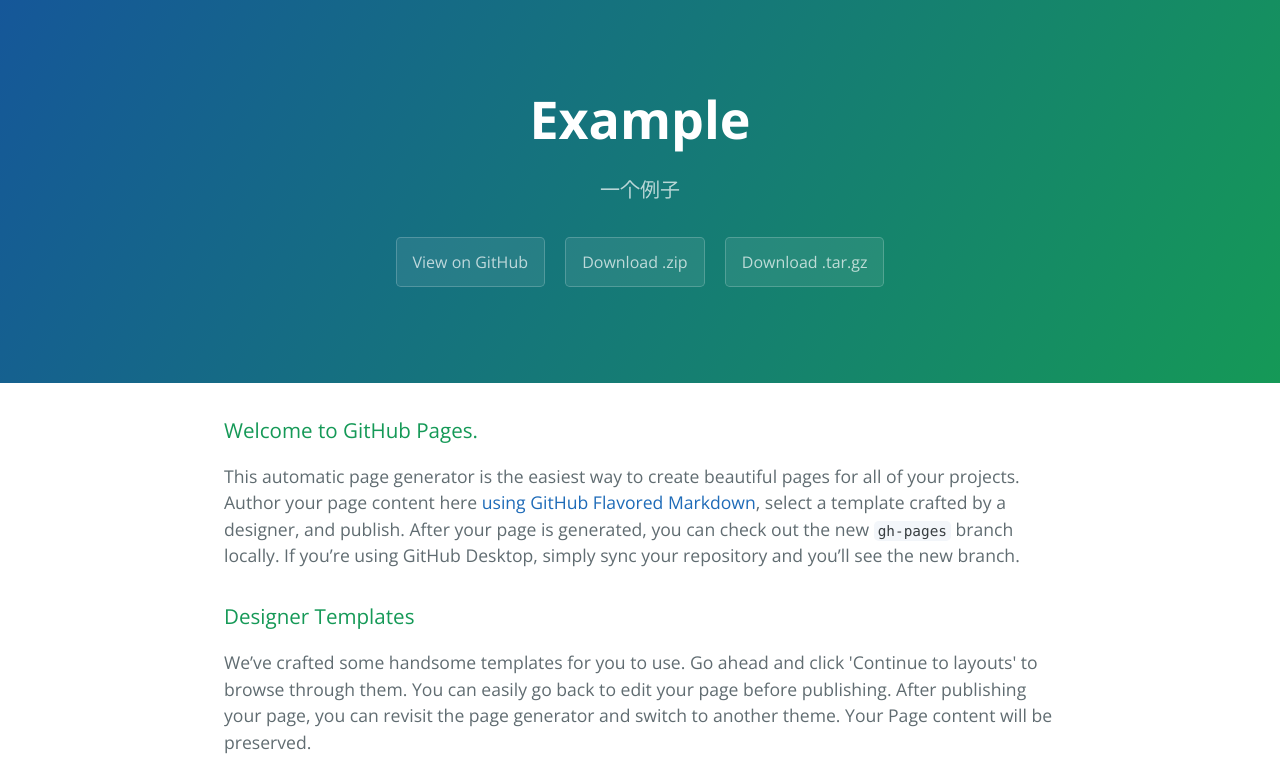
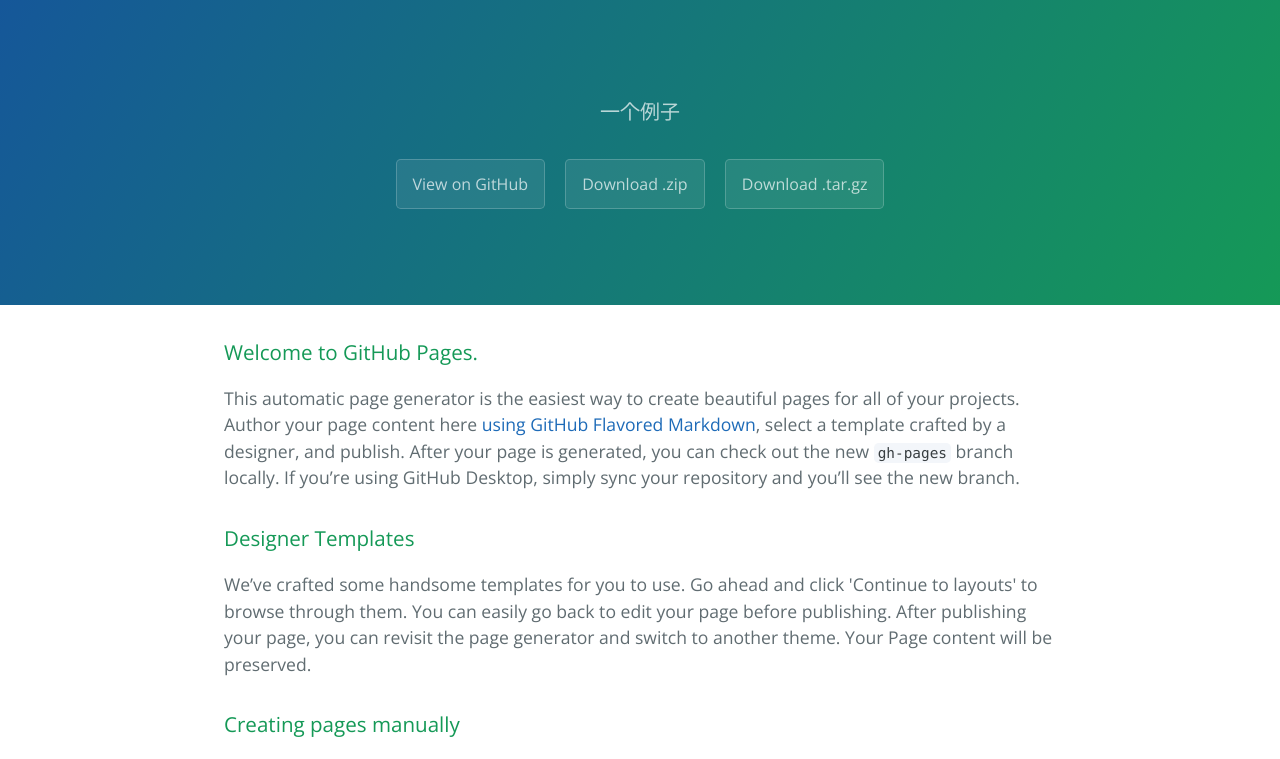
Before and after one commit to phonixH/example, a plain HTML site: page index.html in a window 1280 px wide. Shown: the top 759 px of the page. Drawn offline with nearby package versions, Linux system fonts and the light colour scheme.

Commit message:
Update index.html

```diff
--- a/index.html
+++ b/index.html
@@ -11,7 +11,7 @@
   </head>
   <body>
     <section class="page-header">
-      <h1 class="project-name">Example</h1>
+      <h1 class="project-name"></h1>
       <h2 class="project-tagline">一个例子</h2>
       <a href="https://github.com/phonixH/example" class="btn">View on GitHub</a>
       <a href="https://github.com/phonixH/example/zipball/master" class="btn">Download .zip</a>
```
